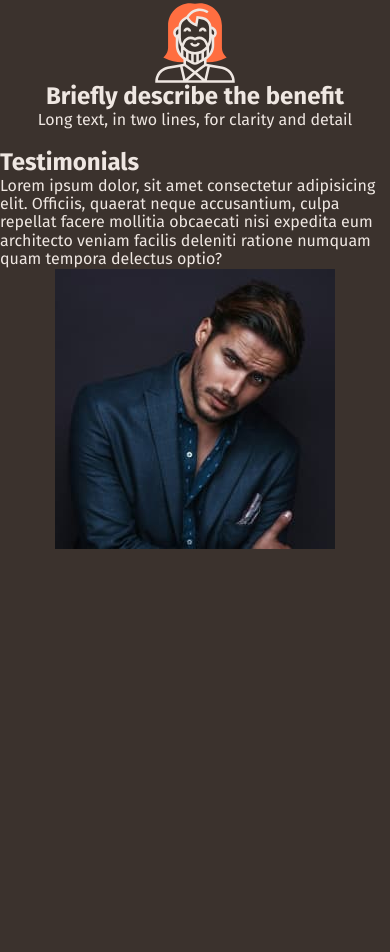
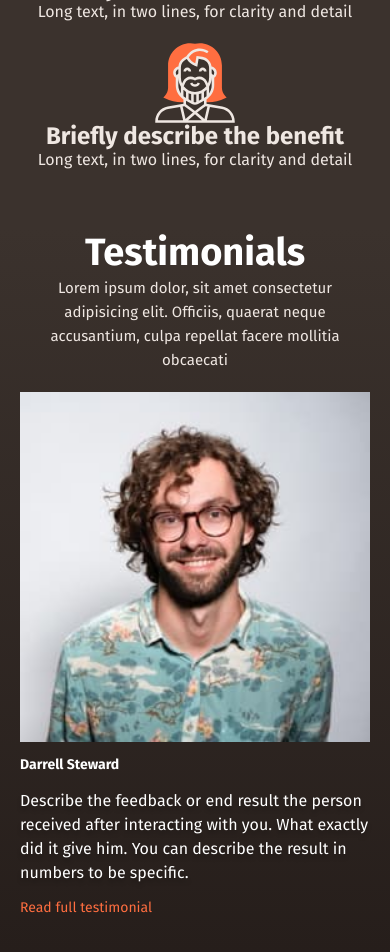
Before and after one commit to AnnaHort/BarberShop, a plain HTML site: page index.html in a window 390 px wide. Shown: the part 688-1640 px from the top of the page. Before the commit the page ends 1277 px from the top, so only its background shows below. Drawn offline with nearby package versions, Linux system fonts and the light colour scheme; some packages are replaced by stand-ins of ours.

Commit message:
testimonials-section mobile

```diff
--- a/index.html
+++ b/index.html
@@ -18,9 +18,12 @@
         "
       rel="stylesheet"
     />
-<!-- swiper -->
-<link rel="stylesheet" href="https://cdn.jsdelivr.net/npm/swiper@9/swiper-bundle.min.css" />
-<!--  -->
+    <!-- swiper -->
+    <link
+      rel="stylesheet"
+      href="https://cdn.jsdelivr.net/npm/swiper@9/swiper-bundle.min.css"
+    />
+    <!--  -->
     <link rel="stylesheet" href="./style.css/style.css" />
 
     <script src="https://maps.googleapis.com/maps/api/js?key=YOUR_API_KEY"></script>
@@ -324,13 +327,12 @@
         </div>
       </section>
       <!-- TESTIMONIALS-SECTION -->
-      <section>
-        <h2>Testimonials</h2>
-        <p>
+      <section class="testimonials-section">
+        <h2 class="testimonials-title">Testimonials</h2>
+        <p class="testimonials-title-text">
           Lorem ipsum dolor, sit amet consectetur adipisicing elit. Officiis,
           quaerat neque accusantium, culpa repellat facere mollitia obcaecati
-          nisi expedita eum architecto veniam facilis deleniti ratione numquam
-          quam tempora delectus optio?
+
         </p>
 
         <!-- swiper -->
@@ -347,7 +349,19 @@
                 src="/img/img/testimonials/testimonials-1x/master-1-1x.jpg"
                 alt="testimonials-master-card"
               />
+              <div class="testimonials-master-container">
+                <h3 class="testimonials-master-name">Darrell Steward</h3>
+                <p class="testimonials-master-info">
+                  Describe the feedback or end result the person received after
+                  interacting with you. What exactly did it give him. You can
+                  describe the result in numbers to be specific.
+                </p>
+                <a href="#" class="testimonials-master-info-more"
+                  >Read full testimonial</a
+                >
+              </div>
             </li>
+
             <li class="testimonials-list-item swiper-slide">
               <img
                 class="testimonials-img"
@@ -359,7 +373,19 @@
                 src="/img/img/testimonials/testimonials-1x/master-2-1x.jpg"
                 alt="testimonials-master-card"
               />
+              <div class="testimonials-master-container">
+                <h3 class="testimonials-master-name">Marvin McKinney</h3>
+                <p class="testimonials-master-info">
+                  Describe the feedback or end result the person received after
+                  interacting with you. What exactly did it give him. You can
+                  describe the result in numbers to be specific.
+                </p>
+                <a href="#" class="testimonials-master-info-more"
+                  >Read full testimonial</a
+                >
+              </div>
             </li>
+
             <li class="testimonials-list-item swiper-slide">
               <img
                 class="testimonials-img"
@@ -371,7 +397,20 @@
                 src="/img/img/testimonials/testimonials-1x/master-3-1x.jpg"
                 alt="testimonials-master-card"
               />
+              <div class="testimonials-master-container">
+                <h3 class="testimonials-master-name">Ronald Richards</h3>
+                <p class="testimonials-master-info">
+                  Describe the feedback or end result the person received after
+                  interacting with you. What exactly did it give him. You can
+                  describe the result in numbers to be specific.
+                </p>
+                <a href="#" class="testimonials-master-info-more"
+                  >Read full testimonial</a
+                >
+              </div>
+
             </li>
+
             <li class="testimonials-list-item swiper-slide">
               <img
                 class="testimonials-img"
@@ -383,10 +422,20 @@
                 src="/img/img/testimonials/testimonials-1x/master-4-1x.jpg"
                 alt="testimonials-master-card"
               />
+              <div class="testimonials-master-container">
+                <h3 class="testimonials-master-name">Cody Fisher</h3>
+                <p class="testimonials-master-info">
+                  Describe the feedback or end result the person received after
+                  interacting with you. What exactly did it give him. You can
+                  describe the result in numbers to be specific.
+                </p>
+                <a href="#" class="testimonials-master-info-more"
+                  >Read full testimonial</a
+                >
+              </div>
+
             </li>
           </ul>
-          <!-- <div class="swiper-pagination"></div> -->
-
         </div>
         <!--  -->
       </section>
--- a/js/swiper.js
+++ b/js/swiper.js
@@ -5,16 +5,16 @@ new Swiper(".swiper", {
   },
   loop: true,
   // автопрокрутка
-  autoplay: {
-    // // пауза між прокруткою
-    delay: 3000,
-    //     // закінчити на останньому слайді
-    stopOnLastSlide: true,
-    //     // відключити після ручного переключення
-    disableOnInteraction: false,
-  },
-  // швидікість автопрокруту
-  speed: 800,
+  // autoplay: {
+  //   // // пауза між прокруткою
+  //   delay: 3000,
+  //   //     // закінчити на останньому слайді
+  //   stopOnLastSlide: true,
+  //   //     // відключити після ручного переключення
+  //   disableOnInteraction: false,
+  // },
+  // // швидікість автопрокруту
+  // speed: 1000,
 
   //   БРЕКПОІНТ / АДАПТИВ /
   //   ширина екрану
@@ -22,6 +22,7 @@ new Swiper(".swiper", {
   breakpoints: {
     375: {
       slidesPreView: 1,
+      spaceBetween: 20,
     },
     768: {
       slidesPerView: 2,
--- a/style.css/style.css
+++ b/style.css/style.css
@@ -54,8 +54,6 @@ body {
 .point {
   list-style: none;
 }
-
-
 
 /* ---------------/general rules--------------- */
 
@@ -361,7 +359,7 @@ body {
 .benefit-container {
   display: flex;
   flex-direction: column;
-  padding: 20px;
+  padding: 60px 20px 60px 20px;
 }
 
 .container {
@@ -396,33 +394,79 @@ body {
 
 /* ABOUT-SECTION */
 .about-section {
-display: none;
+  display: none;
 }
 
 /* TESTIMONIALS-SECTION */
+.testimonials-section {
+  padding-bottom: 50px;
+  background: linear-gradient(to bottom, #3b322d, #251d1a);
+}
+.testimonials-title {
+  text-align: center;
+  color: var(--white-color);
+  font-size: 38px;
+  font-weight: 700;
+  line-height: 1.25;
+}
+
+.testimonials-title-text {
+  text-align: center;
+  padding-right: 20px;
+  padding-left: 20px;
+  color: var(--text-color);
+  font-size: 15px;
+  font-weight: 400;
+  line-height: 1.6; /* 24px */
+}
 
 /* SWIPER */
 .swiper {
   /* position: relative; */
-  width: 100vw;
-  height:320px;
+  width: auto;
 }
 .testimonials-list {
 }
 .swiper-wrapper {
 }
 .testimonials-list-item {
-
+  padding: 20px;
+  display: flex;
+  flex-direction: column;
+  gap: 12px;
 }
 .swiper-slide {
 }
 .testimonials-img {
-  margin-right: auto;
-  margin-left: auto;
+}
+.testimonials-master-container {
+  display: flex;
+  flex-direction: column;
+  gap: 14px;
 }
 .swiper-pagination {
 }
 
+.testimonials-master-name {
+  color: var(--white-color);
+  font-size: 14px;
+  font-weight: 700;
+  line-height: 1.5;
+}
+.testimonials-master-info {
+  color: var(--white-color);
+  text-shadow: 0px 4px 4px rgba(0, 0, 0, 0.25);
+  font-size: 16px;
+  font-weight: 400;
+  line-height: 1.5;
+}
+.testimonials-master-info-more {
+  color: var(--svg-color);
+
+  font-size: 14px;
+  font-weight: 400;
+  line-height: 1.35;
+}
 
 /* ---------------/MOBILE-VERSION--------------- */
 
@@ -727,6 +771,8 @@ display: none;
     margin-bottom: 60px;
   }
   .about-us-picture-container {
+    display: flex;
+    flex-direction: column;
     gap: 18px;
   }
   .about-list-item {
```
Lines whose indentation alone changed are shown as unchanged.
